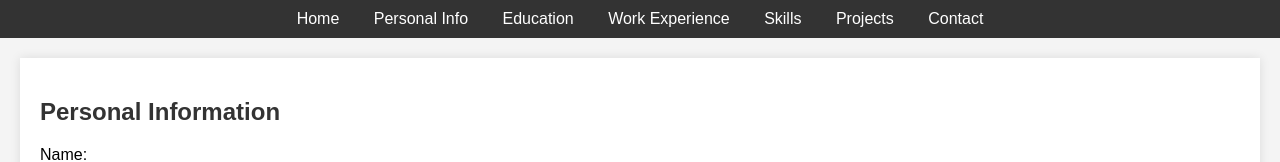
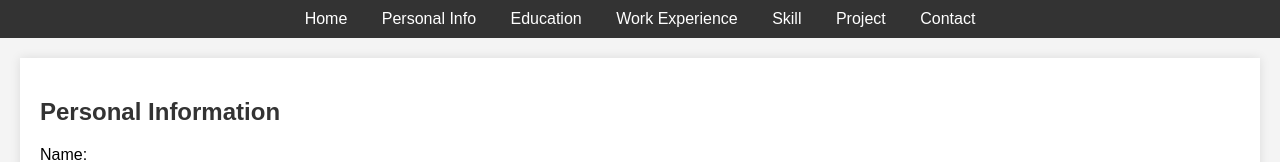
Before and after one commit to mpho947/cv-website, a plain HTML site: page personal_info.html in a window 1280 px wide. Shown: the top 162 px of the page. Drawn offline with Linux system fonts and the light colour scheme; files whose address does not match are found by name.

Commit message:
Update personal_info.html

```diff
--- a/personal_info.html
+++ b/personal_info.html
@@ -14,8 +14,8 @@
         <a href="personal_info.html">Personal Info</a>
         <a href="education.html">Education</a>
         <a href="work_experience.html">Work Experience</a>
-        <a href="skills.html">Skills</a>
-        <a href="projects.html">Projects</a>
+        <a href="skill.html">Skill</a>
+        <a href="project.html">Project</a>
         <a href="contact.html">Contact</a>
     </nav>
 
```
